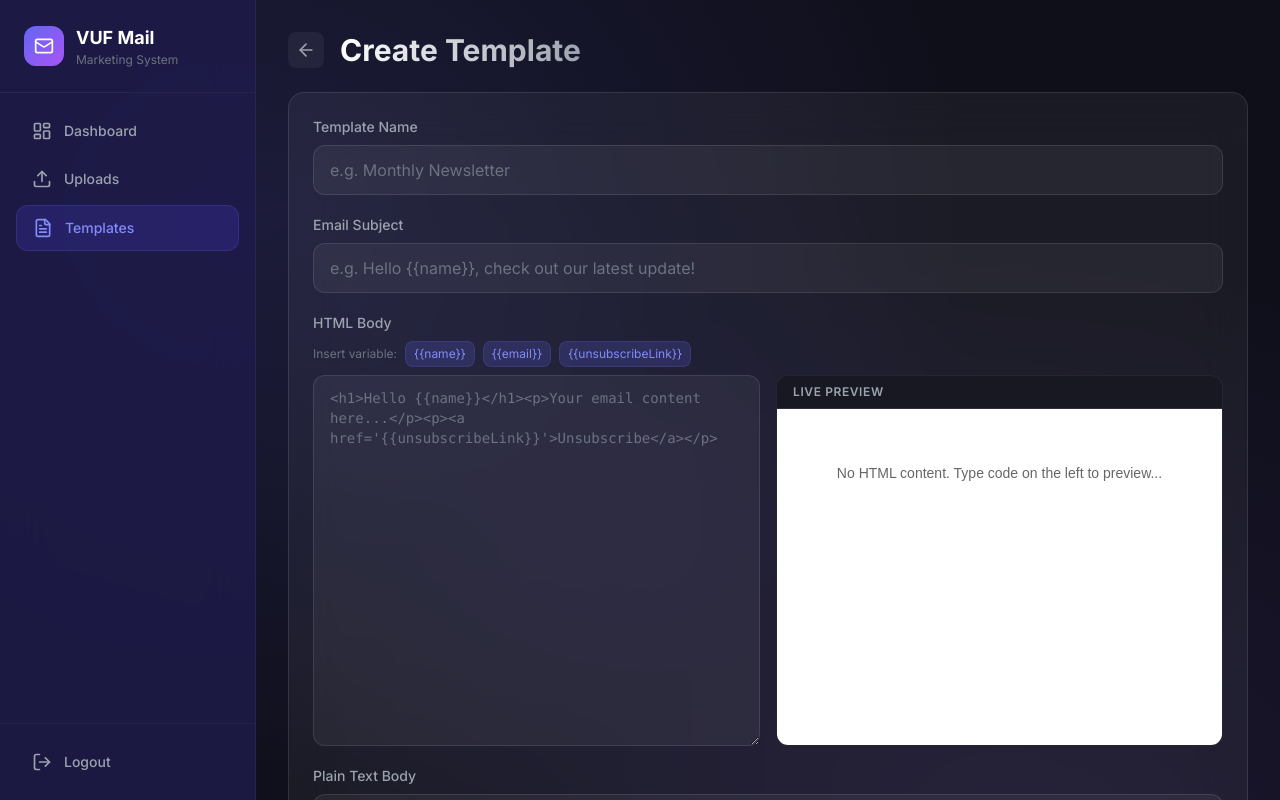
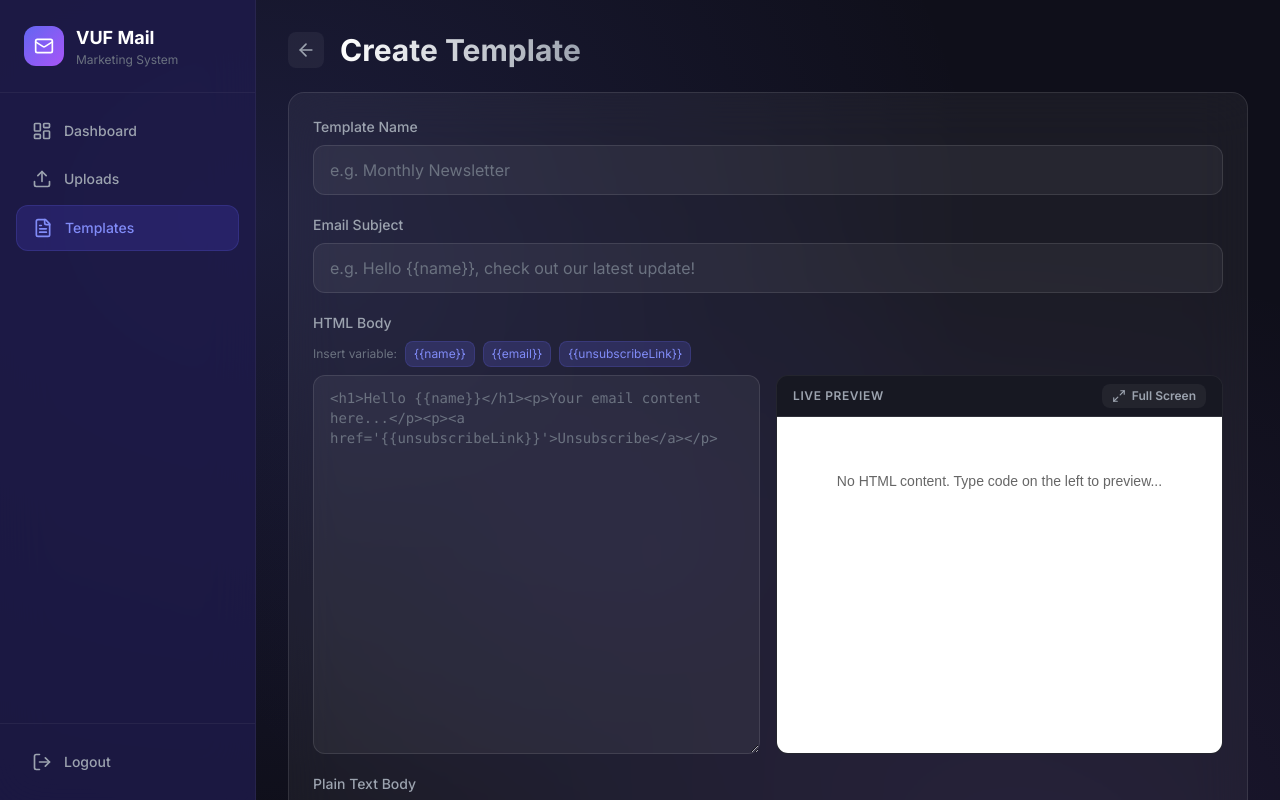
Before and after one commit to Deep-desire/VUF-Mail-Marketing, a React (Vite) app in the folder frontend/: page /templates/create in a window 1280 px wide. Shown: the top 800 px of the page. Built offline with nearby package versions, Linux system fonts and the light colour scheme; no server answers; sample sign-in values are in the browser's storage.

Commit message:
feat: add full screen maximize preview option to template editor

```diff
--- a/frontend/src/components/TemplateEditor.tsx
+++ b/frontend/src/components/TemplateEditor.tsx
@@ -1,3 +1,6 @@
+import { useState } from 'react';
+import { Maximize2, X } from 'lucide-react';
+
 interface Props {
   value: string;
   onChange: (value: string) => void;
@@ -5,6 +8,8 @@ interface Props {
 }
 
 export default function TemplateEditor({ value, onChange, placeholder }: Props) {
+  const [isFullscreen, setIsFullscreen] = useState(false);
+
   const insertVariable = (variable: string) => {
     onChange(value + `{{${variable}}}`);
   };
@@ -42,6 +47,15 @@ export default function TemplateEditor({ value, onChange, placeholder }: Props)
         <div className="flex flex-col border border-white/10 rounded-xl bg-[#0b0c16] overflow-hidden min-h-[350px]">
           <div className="px-4 py-2 border-b border-white/10 bg-white/5 flex items-center justify-between">
             <span className="text-xs font-semibold text-gray-400 uppercase tracking-wider">Live Preview</span>
+            <button
+              type="button"
+              onClick={() => setIsFullscreen(true)}
+              className="p-1 px-2.5 rounded-lg bg-white/5 hover:bg-white/10 hover:text-white transition-colors text-gray-400 flex items-center gap-1.5 text-xs font-semibold"
+              title="Full Screen Preview"
+            >
+              <Maximize2 className="w-3.5 h-3.5" />
+              <span>Full Screen</span>
+            </button>
           </div>
           <div className="flex-1 bg-white p-2 min-h-[300px]">
             <iframe
@@ -53,6 +67,38 @@ export default function TemplateEditor({ value, onChange, placeholder }: Props)
           </div>
         </div>
       </div>
+
+      {/* Full Screen Preview Modal */}
+      {isFullscreen && (
+        <div className="fixed inset-0 bg-black/80 backdrop-blur-sm flex items-center justify-center z-50 p-4 md:p-8 animate-fade-in">
+          <div className="bg-slate-900 border border-white/10 rounded-2xl w-full max-w-5xl h-[90vh] flex flex-col overflow-hidden animate-scale-in">
+            {/* Modal Header */}
+            <div className="px-6 py-4 border-b border-white/10 flex items-center justify-between bg-white/5">
+              <div>
+                <h3 className="text-lg font-bold text-white">Full Screen Template Preview</h3>
+                <p className="text-xs text-gray-400 mt-0.5">Rendered email layout</p>
+              </div>
+              <button
+                type="button"
+                onClick={() => setIsFullscreen(false)}
+                className="p-2 rounded-xl bg-white/5 hover:bg-white/10 hover:text-white transition-colors text-gray-400"
+              >
+                <X className="w-5 h-5" />
+              </button>
+            </div>
+
+            {/* Modal Content */}
+            <div className="flex-1 bg-white p-4">
+              <iframe
+                srcDoc={value || `<div style="color: #666; font-family: sans-serif; text-align: center; padding: 40px; font-size: 14px;">No HTML content. Type code in the editor to preview...</div>`}
+                title="Full Screen Email Preview"
+                className="w-full h-full border-0 rounded-lg"
+                sandbox="allow-same-origin"
+              />
+            </div>
+          </div>
+        </div>
+      )}
     </div>
   );
 }
```
